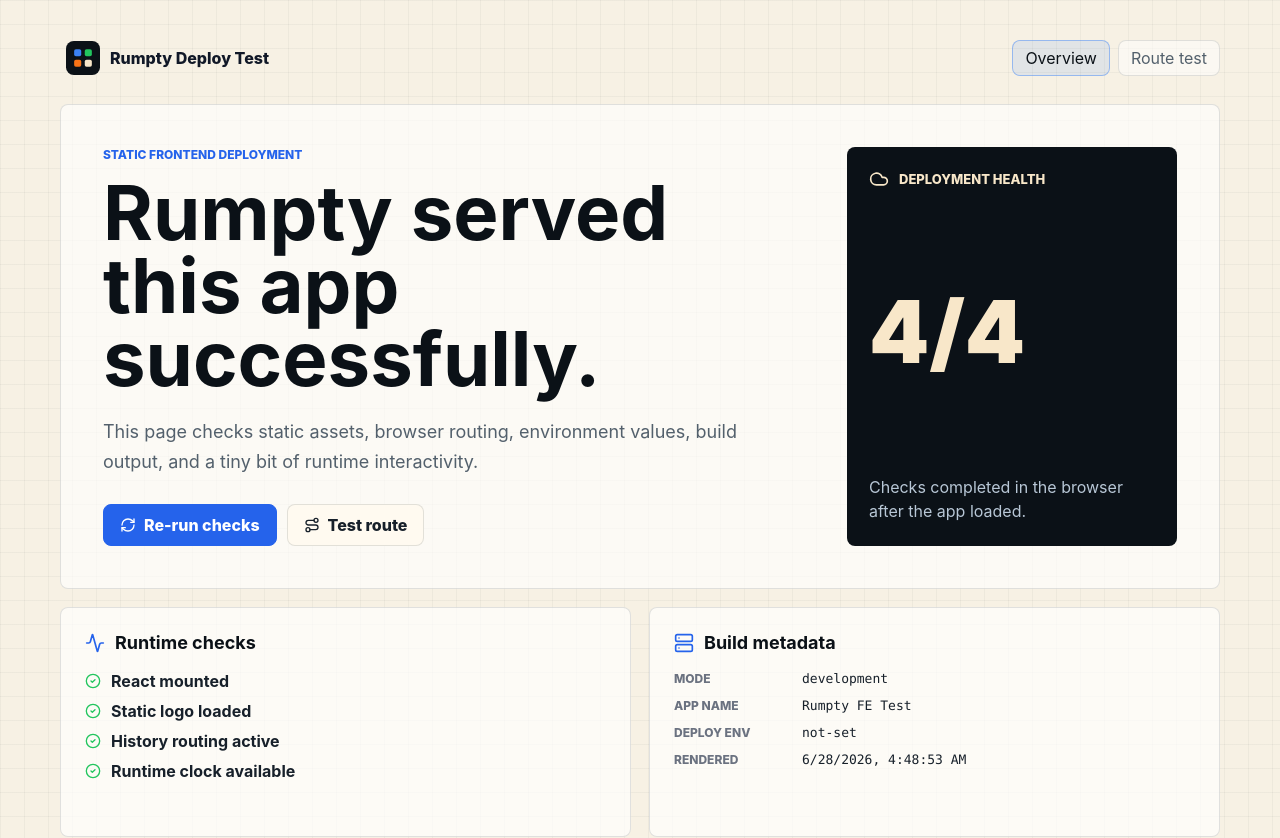
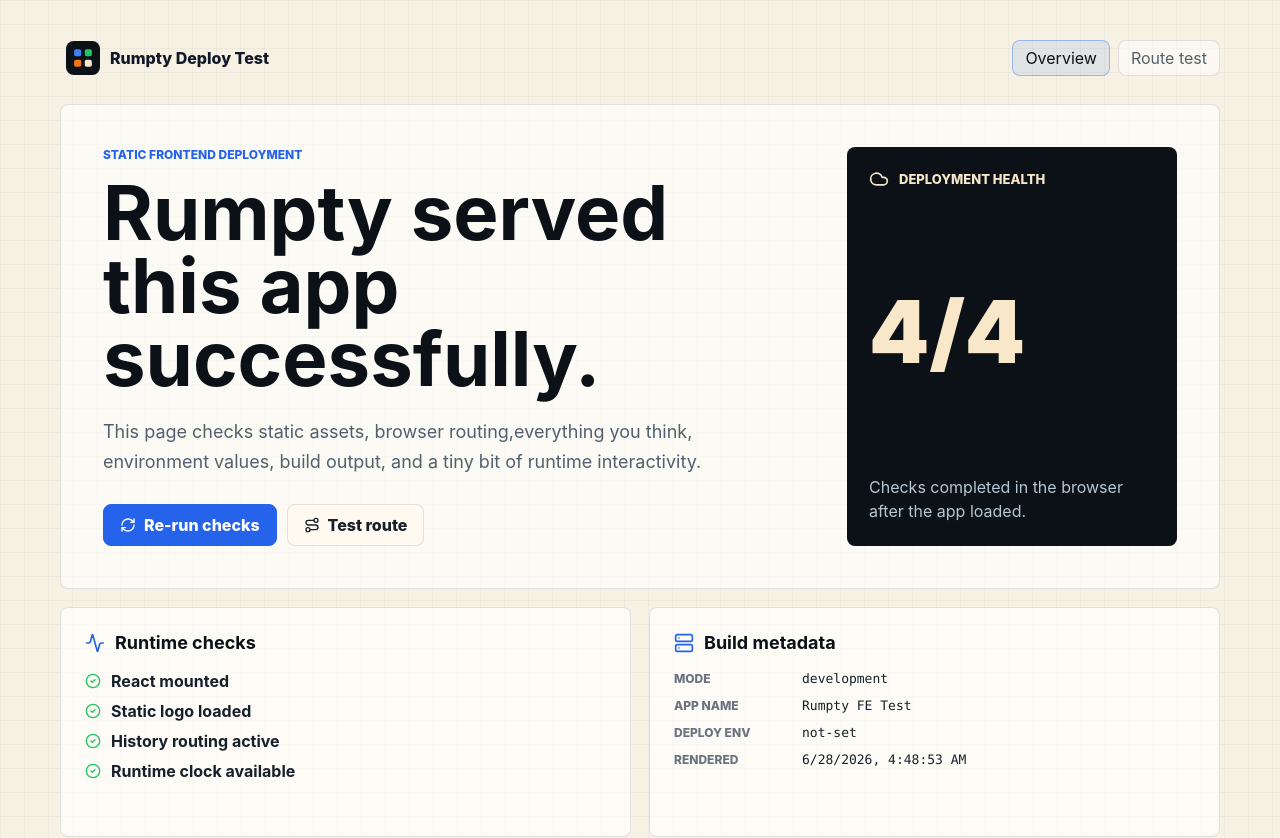
Before and after one commit to olamilekan000/rumpty-fe-test, a React (Vite) app: page / in a window 1280 px wide. Shown: the top 838 px of the page. Built offline with nearby package versions, Linux system fonts and the light colour scheme; no server answers.

Commit message:
testingggg

```diff
--- a/src/main.jsx
+++ b/src/main.jsx
@@ -46,7 +46,7 @@ function App() {
           <p className="eyebrow">Static frontend deployment</p>
           <h1>{path === "/routes/demo" ? "Client route is alive." : "Rumpty served this app successfully."}</h1>
           <p className="subcopy">
-            This page checks static assets, browser routing, environment values, build output, and a tiny bit of runtime interactivity.
+            This page checks static assets, browser routing,everything you think, environment values, build output, and a tiny bit of runtime interactivity.
           </p>
           <div className="actions">
             <button className="primary" onClick={rerunChecks}>
```
